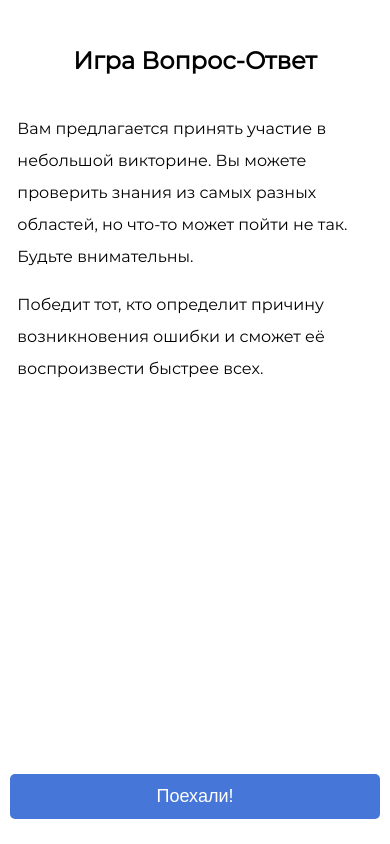
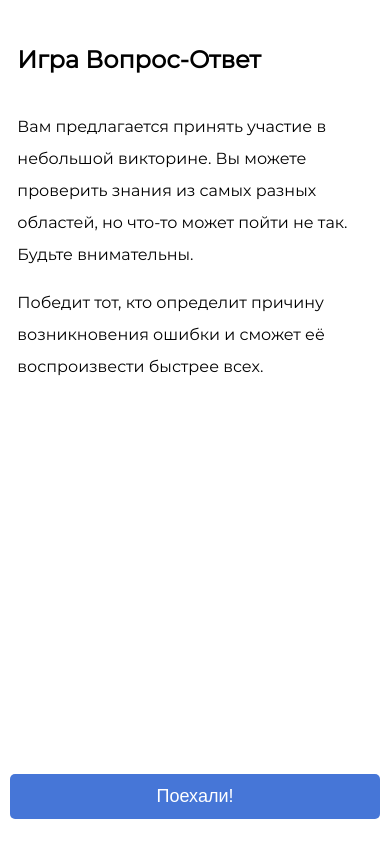
Before and after one commit to PavelPopovIPS/asker, a plain HTML site: page index.html in a window 390 px wide. Drawn offline with Linux system fonts and the light colour scheme.

Commit message:
Сделал отступ для заголовка

```diff
--- a/css/style.css
+++ b/css/style.css
@@ -81,7 +81,8 @@ button {
         max-width: 920px;
     }
 
-    .inputWrapper {
+    .inputWrapper,
+    .headerWrapper {
         width: 95%;
     }
 
--- a/index.html
+++ b/index.html
@@ -7,7 +7,9 @@
 </head>
 
 <body>
-    <h2></h2>
+    <div class="headerWrapper">
+        <h2></h2>
+    </div>
     <div class="description"></div>
     <div class="inputWrapper">
         <input id="inputField" type="text">
```
